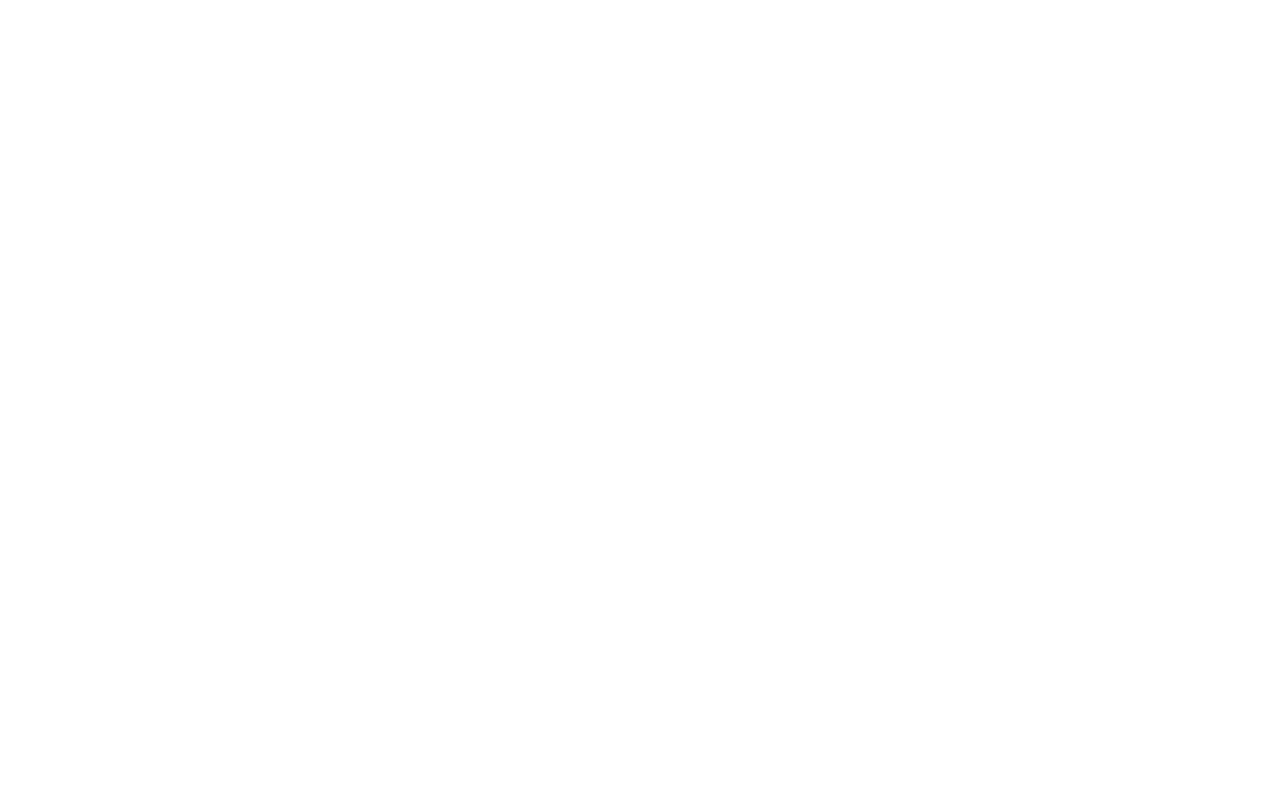
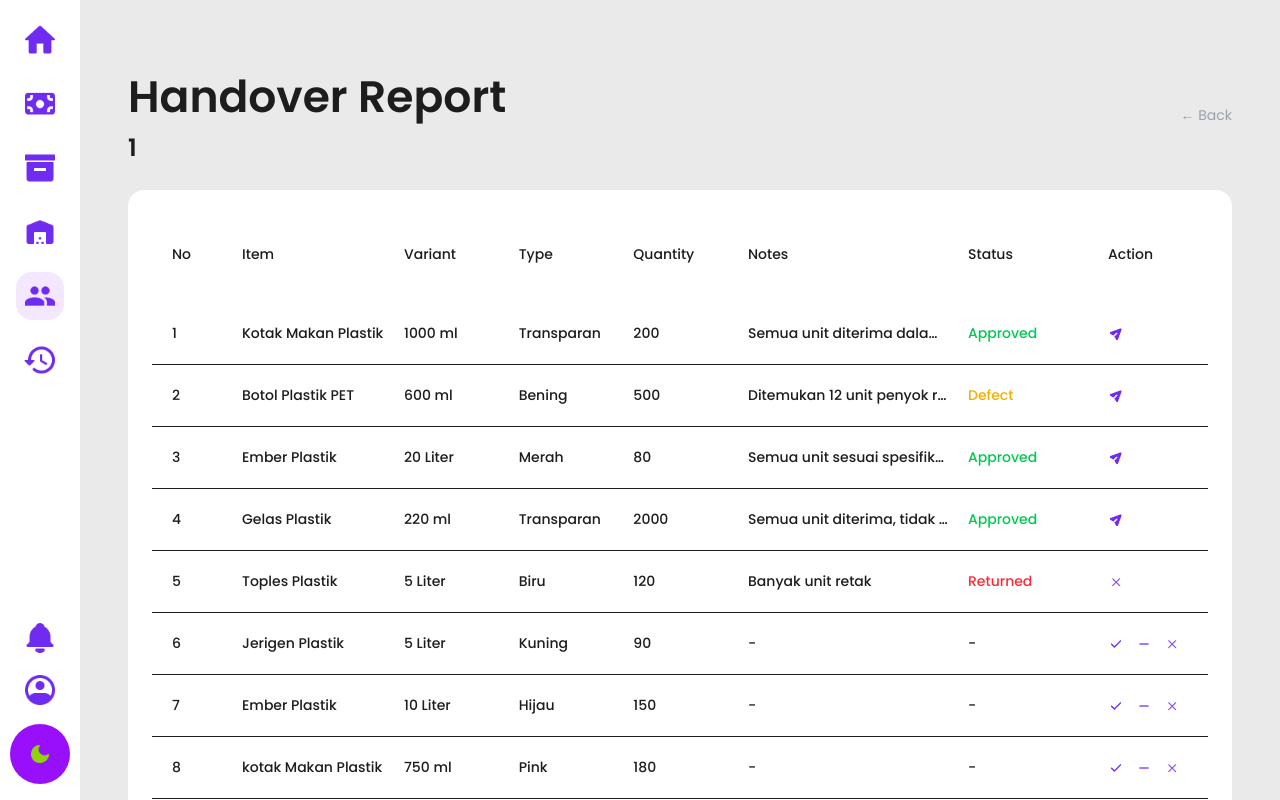
Before and after one commit to Jubilio14/FrontendPOS, a React (Vite) app: page /supplier/1 in a window 1280 px wide. Before the commit this address had no page. Shown: the top 800 px of the page. Built offline with nearby package versions, Linux system fonts and the light colour scheme.

Commit message:
add handover report

```diff
--- /dev/null
+++ b/src/pages/Handover.jsx
@@ -0,0 +1,281 @@
+import { useParams, useNavigate } from "react-router-dom";
+import { useState } from "react";
+
+export default function Handover() {
+  const { id } = useParams();
+  const navigate = useNavigate();
+
+  const storeName = decodeURIComponent(id || "Toko Default");
+
+  const [items, setItems] = useState([
+    {
+      name: "Kotak Makan Plastik",
+      variant: "1000 ml",
+      type: "Transparan",
+      qty: 200,
+      notes: "Semua unit diterima dalam kondisi baik",
+      status: "approved",
+    },
+    {
+      name: "Botol Plastik PET",
+      variant: "600 ml",
+      type: "Bening",
+      qty: 500,
+      notes: "Ditemukan 12 unit penyok ringan",
+      status: "defect",
+    },
+    {
+      name: "Ember Plastik",
+      variant: "20 Liter",
+      type: "Merah",
+      qty: 80,
+      notes: "Semua unit sesuai spesifikasi",
+      status: "approved",
+    },
+    {
+      name: "Gelas Plastik",
+      variant: "220 ml",
+      type: "Transparan",
+      qty: 2000,
+      notes: "Semua unit diterima, tidak ditemukan cacat.",
+      status: "approved",
+    },
+    {
+      name: "Toples Plastik",
+      variant: "5 Liter",
+      type: "Biru",
+      qty: 120,
+      notes: "Banyak unit retak",
+      status: "returned",
+    },
+    {
+      name: "Jerigen Plastik",
+      variant: "5 Liter",
+      type: "Kuning",
+      qty: 90,
+      notes: "",
+      status: "pending",
+    },
+    {
+      name: "Ember Plastik",
+      variant: "10 Liter",
+      type: "Hijau",
+      qty: 150,
+      notes: "",
+      status: "pending",
+    },
+    {
+      name: "kotak Makan Plastik",
+      variant: "750 ml",
+      type: "Pink",
+      qty: 180,
+      notes: "",
+      status: "pending",
+    },
+    {
+      name: "Baskom Plastik",
+      variant: "30 cm",
+      type: "Orange",
+      qty: 140,
+      notes: "",
+      status: "pending",
+    },
+    {
+      name: "Tempat Sampah Plastik",
+      variant: "25 Liter",
+      type: "Abu-abu",
+      qty: 60,
+      notes: "",
+      status: "pending",
+    },
+  ]);
+
+    const [showNotesModal, setShowNotesModal] = useState(false);
+    const [selectedIndex, setSelectedIndex] = useState(null);
+    const [selectedStatus, setSelectedStatus] = useState("");
+    const [notesInput, setNotesInput] = useState("");
+
+    const openNotes = (index, status) => {
+        setSelectedIndex(index);
+        setSelectedStatus(status);
+        setShowNotesModal(true);
+    };
+
+    const handleSaveNotes = () => {
+        setItems(prev =>
+            prev.map((item, i) =>
+            i === selectedIndex
+                ? {
+                    ...item,
+                    notes: notesInput,
+                    status: selectedStatus,
+                }
+                : item
+            )
+        );
+
+        setNotesInput("");
+        setShowNotesModal(false);
+    };
+
+  return (
+    <div className="p-6">
+
+      {/* HEADER */}
+      <div className="flex justify-between items-center mb-6">
+        <div>
+          <h1 className="text-[44px] leading-[66px] font-semibold text-[#1D1D1D]">
+            Handover Report
+          </h1>
+          <p className="text-[#1D1D1D] font-semibold text-[24px] leading-[36px] ">{storeName}</p>
+        </div>
+
+        <button
+          onClick={() => navigate(-1)}
+          className="text-sm text-gray-400 hover:text-black"
+        >
+          ← Back
+        </button>
+      </div>
+
+      {/* TABLE */}
+      <div className="bg-white rounded-2xl p-6">
+
+        {/* HEADER TABLE */}
+        <div className="grid grid-cols-[50px_1.5fr_1fr_1fr_1fr_200px_120px_80px] text-[14px] leading-[21px] font-medium text-[#1D1D1D] px-[20px] py-[30px] gap-[20px] mb-2">
+          <span>No</span>
+          <span>Item</span>
+          <span>Variant</span>
+          <span>Type</span>
+          <span>Quantity</span>
+          <span>Notes</span>
+          <span>Status</span>
+          <span>Action</span>
+        </div>
+
+        {/* ROW */}
+        {items.map((item, i) => (
+          <div
+            key={i}
+            className="grid grid-cols-[50px_1.5fr_1fr_1fr_1fr_200px_120px_80px] items-center p-[20px] gap-[20px] border-b last:border-none text-[14px] leading-[21px] font-medium text-[#1D1D1D]"
+          >
+            <span>{i + 1}</span>
+            <span>{item.name}</span>
+            <span>{item.variant}</span>
+            <span>{item.type}</span>
+            <span>{item.qty}</span>
+
+            {/* NOTES */}
+            <span className="truncate">
+                {item.notes || "-"}
+            </span>
+
+            {/* STATUS */}
+            <span
+              className={`
+                ${item.status === "approved" && "text-green-500"}
+                ${item.status === "defect" && "text-yellow-500"}
+                ${item.status === "returned" && "text-red-500"}
+              `}
+            >
+              {item.status === "approved" && "Approved"}
+              {item.status === "defect" && "Defect"}
+              {item.status === "returned" && "Returned"}
+              {item.status === "pending" && "-"}
+            </span>
+
+            {/* ACTION */}
+            <span className="flex gap-3 text-[#702BF0]">
+
+              {item.status === "pending" ? (
+                <>
+                    <img
+                        src="/icons/True.png"
+                        onClick={() => openNotes(i, "approved")}
+                        className="w-[16px] cursor-pointer hover:scale-110 transition"
+                    />
+
+                    <img
+                        src="/icons/Return.png"
+                        onClick={() => openNotes(i, "defect")}
+                        className="w-[16px] cursor-pointer hover:scale-110 transition"
+                    />
+
+                    <img
+                        src="/icons/Cross.png"
+                        onClick={() => openNotes(i, "returned")}
+                        className="w-[16px] cursor-pointer hover:scale-110 transition"
+                    />
+                </>
+              ) : item.status === "returned" ? (
+                    <img
+                        src="/icons/Cross.png"
+                        className="w-[16px]  cursor-not-allowed"
+                    />
+              ) : (
+                <img
+                  src="/icons/Transfer.png"
+                  className="w-[16px] cursor-pointer hover:scale-110 transition"
+                />
+              )}
+
+            </span>
+          </div>
+        ))}
+
+      </div>
+
+        <div
+            className={`fixed inset-0 z-[9999] flex items-center justify-center transition-all duration-300
+            ${showNotesModal ? "visible" : "invisible"}
+            `}
+            >
+
+            {/* OVERLAY */}
+            <div
+                className={`absolute inset-0 bg-black/50 transition-opacity duration-300
+                ${showNotesModal ? "opacity-100" : "opacity-0"}
+                `}
+                onClick={() => setShowNotesModal(false)}
+            ></div>
+
+            {/* MODAL */}
+            <div
+                className={`relative bg-white w-[400px] rounded-2xl p-6 shadow-lg transform transition-all duration-300
+                ${showNotesModal ? "scale-100 opacity-100" : "scale-90 opacity-0"}
+                `}
+            >
+
+                <h2 className="text-lg font-semibold mb-4">
+                Tambah Notes
+                </h2>
+
+                <textarea
+                value={notesInput}
+                onChange={(e) => setNotesInput(e.target.value)}
+                placeholder="Tulis notes..."
+                className="w-full h-[100px] bg-[#EAEAEA] rounded-xl p-3 outline-none mb-4"
+                />
+
+                <div className="flex justify-end gap-3">
+                <button
+                    onClick={() => setShowNotesModal(false)}
+                    className="px-4 py-2 bg-[#EAEAEA] rounded-full"
+                >
+                    Cancel
+                </button>
+
+                <button
+                    onClick={handleSaveNotes}
+                    className="px-4 py-2 bg-[#702BF0] text-white rounded-full"
+                >
+                    Save
+                </button>
+                </div>
+
+            </div>
+            </div>
+
+    </div>
+  );
+}
--- a/src/pages/Supplier.jsx
+++ b/src/pages/Supplier.jsx
@@ -263,9 +263,13 @@
                     <img src="/icons/ItemBlack.png" className="w-[14px] h-[14px]" />
                     <span>{item.totalItem} Item</span>
                 </div>
-                <p className="text-[12px] leading-[18px] font-normal test-[#1D1D1D] ">{item.date}</p>
+                <p className="text-[12px] leading-[18px] font-normal text-[#1D1D1D] ">{item.date}</p>
 
-                <button className="mt-4 w-full bg-[#702BF0] text-white px-[30px] py-[10px] gap-[10px] text-[14px] leading-[21px] font-normal text-[#EAEAEA] rounded-full hover:opacity-80 transition cursor-pointer ">
+                <button
+                    onClick={() =>
+                        navigate(`/supplier/${encodeURIComponent(item.name)}`)
+                    }
+                    className="mt-4 w-full bg-[#702BF0] text-white px-[30px] py-[10px] gap-[10px] text-[14px] leading-[21px] font-normal text-[#EAEAEA] rounded-full hover:opacity-80 transition cursor-pointer ">
                 Confirm
                 </button>
             </div>
--- a/src/routes/AppRoutes.jsx
+++ b/src/routes/AppRoutes.jsx
@@ -12,6 +12,7 @@
 import Warehouse from "../pages/Warehouse";
 import WarehouseDetail from "../pages/WarehouseDetail";
 import Supplier from "../pages/Supplier";
+import Handover from "../pages/Handover";
 
 export default function AppRoutes() {
   return (
@@ -29,6 +30,7 @@
         <Route path="warehouse" element={<Warehouse />} />
         <Route path="warehouse/:id" element={<WarehouseDetail />} />
         <Route path="supplier" element={<Supplier />} />
+        <Route path="supplier/:id" element={<Handover />} />
       </Route>
     </Routes>
   );
```
Also changed, not shown: public/icons/Return.png (added), public/icons/True.png (added).
